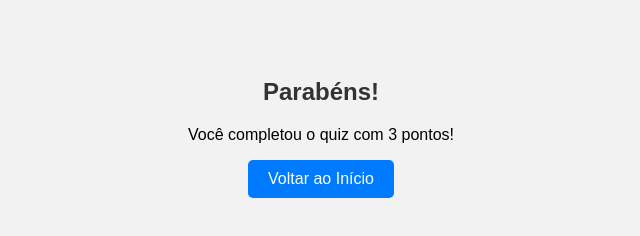
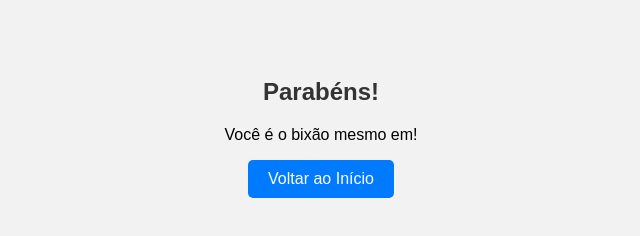
Before and after one commit to TSIROMULO/Quiz-TSI, a plain HTML site: page parabens.html in a window 1280 px wide. Shown: the whole page, without its empty margins (319-959 px from the left). Drawn offline with Linux system fonts and the light colour scheme.

Commit message:
Update parabens.html

```diff
--- a/parabens.html
+++ b/parabens.html
@@ -8,7 +8,7 @@
 </head>
 <body>
   <h2>Parabéns!</h2>
-  <p>Você completou o quiz com 3 pontos!</p>
+  <p>Você é o bixão mesmo em!</p>
   <a class="button" href="index.html">Voltar ao Início</a>
 </body>
 </html>
```
